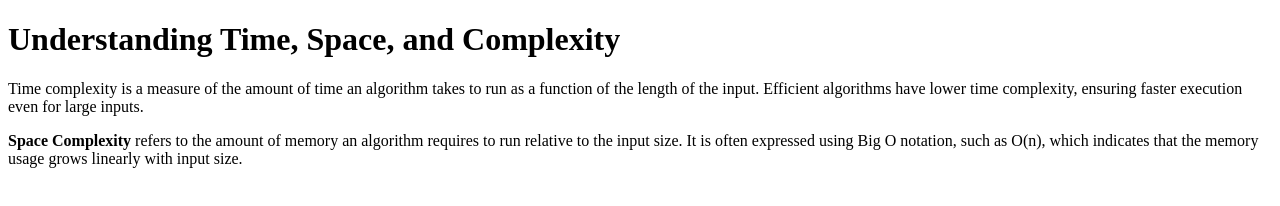
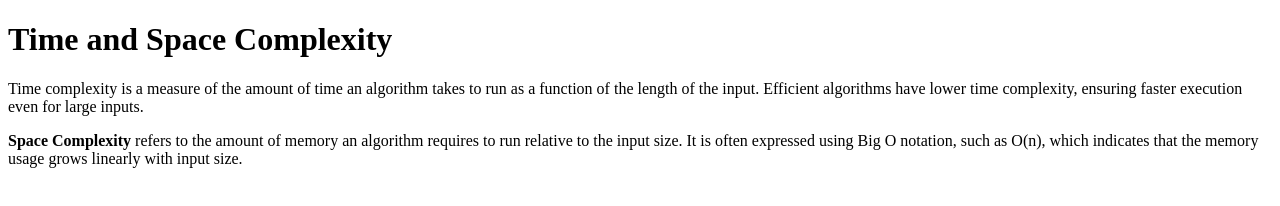
Before and after one commit to acciojob/time-and-space-complexity-SaurabhSatre, a website: page main.html in a window 1280 px wide. Drawn offline with Linux system fonts and the light colour scheme.

Commit message:
created a submission

```diff
--- a/main.html
+++ b/main.html
@@ -7,7 +7,7 @@
 </head>
 
 <body>
-	<h1>Understanding Time, Space, and Complexity</h1>
+	<h1>Time and Space Complexity</h1>
     <p>Time complexity is a measure of the amount of time an algorithm takes to run as a function of the length of the input. Efficient algorithms have lower time complexity, ensuring faster execution even for large inputs.</p>
     <p><b>Space Complexity</b> refers to the amount of memory an algorithm requires to run relative to the input size. It is often expressed using Big O notation, such as O(n), which indicates that the memory usage grows linearly with input size.</p>
 	<!-- the entire body must be written by student -->
```
